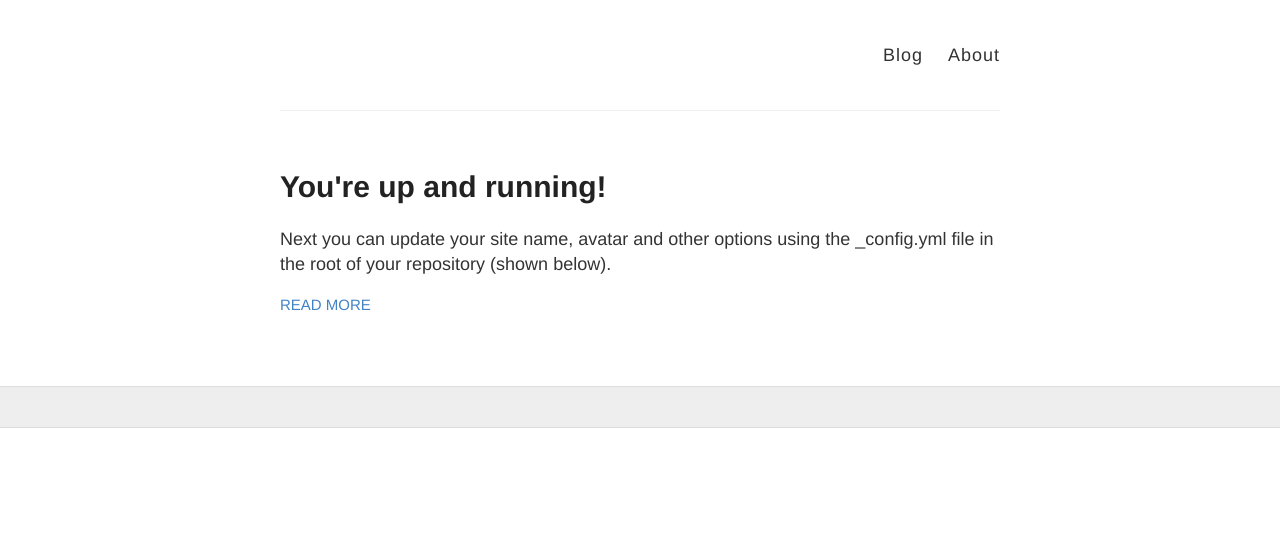
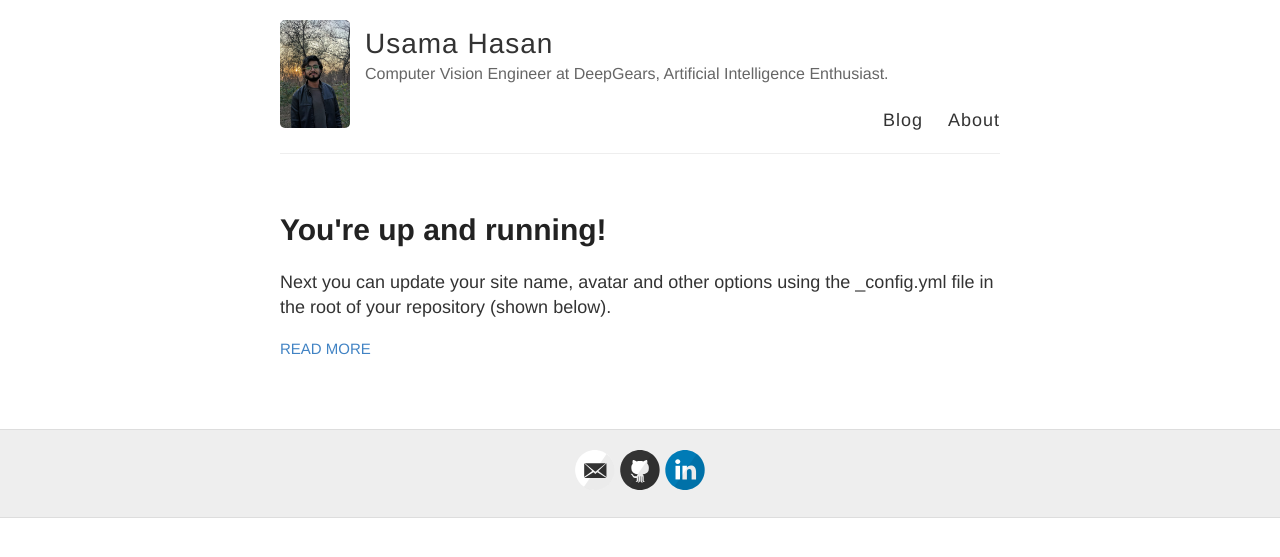
Before and after one commit to UsamaHasan/usamahasan.github.io, a Jekyll site: the page built from index.html, in a window 1280 px wide. Shown: the top 557 px of the page. Built offline with Jekyll 4.4.1, drawn with Linux system fonts in a browser that asks for light colours; some of the changed lines change nothing that is shown.

Commit message:
Update _config.yml

```diff
--- a/_config.yml
+++ b/_config.yml
@@ -1 +1,89 @@
 theme: jekyll-theme-cayman
+
+
+#
+# This file contains configuration flags to customize your site
+#
+
+# Name of your site (displayed in the header)
+name: Usama Hasan
+
+# Short bio or description (displayed in the header)
+description: Computer Vision Engineer at DeepGears, Artificial Intelligence Enthusiast.
+
+# URL of your avatar or profile pic (you could use your GitHub profile pic)
+avatar: https://github.com/UsamaHasan/usamahasan.github.io/blob/master/content/images/profile_2.jpg
+
+#
+# Flags below are optional
+#
+
+# Includes an icon in the footer for each username you enter
+footer-links:
+  dribbble:
+  email: usamahasan72@gmail.com
+  facebook:
+  flickr:
+  github: https://github.com/UsamaHasan
+  instagram:
+  linkedin: https://www.linkedin.com/in/usama-hasan/
+  pinterest:
+  rss: # just type anything here for a working RSS icon
+  twitter:
+  stackoverflow: # your stackoverflow profile, e.g. "users/50476/bart-kiers"
+  youtube: # channel/<your_long_string> or user/<user-name>
+  googleplus: # anything in your profile username that comes after plus.google.com/
+
+
+# Enter your Disqus shortname (not your username) to enable commenting on posts
+# You can find your shortname on the Settings page of your Disqus account
+disqus:
+
+# Enter your Google Analytics web tracking code (e.g. UA-2110908-2) to activate tracking
+google_analytics:
+
+# Your website URL (e.g. http://barryclark.github.io or http://www.barryclark.co)
+# Used for Sitemap.xml and your RSS feed
+url: usamahasan.github.io
+
+# If you're hosting your site at a Project repository on GitHub pages
+# (http://yourusername.github.io/repository-name)
+# and NOT your User repository (http://yourusername.github.io)
+# then add in the baseurl here, like this: "/repository-name"
+baseurl: "/usamahasan.github.io"
+
+#
+# !! You don't need to change any of the configuration flags below !!
+#
+
+permalink: /:title/
+
+# The release of Jekyll Now that you're using
+version: v1.2.0
+
+# Jekyll 3 now only supports Kramdown for Markdown
+kramdown:
+  # Use GitHub flavored markdown, including triple backtick fenced code blocks
+  input: GFM
+  # Jekyll 3 and GitHub Pages now only support rouge for syntax highlighting
+  syntax_highlighter: rouge
+  syntax_highlighter_opts:
+    # Use existing pygments syntax highlighting css
+    css_class: 'highlight'
+
+# Set the Sass partials directory, as we're using @imports
+sass:
+  style: :expanded # You might prefer to minify using :compressed
+
+# Use the following plug-ins
+gems:
+  - jekyll-sitemap # Create a sitemap using the official Jekyll sitemap gem
+  - jekyll-feed # Create an Atom feed using the official Jekyll feed gem
+
+# Exclude these files from your production _site
+exclude:
+  - Gemfile
+  - Gemfile.lock
+  - LICENSE
+  - README.md
+  - CNAME
```
